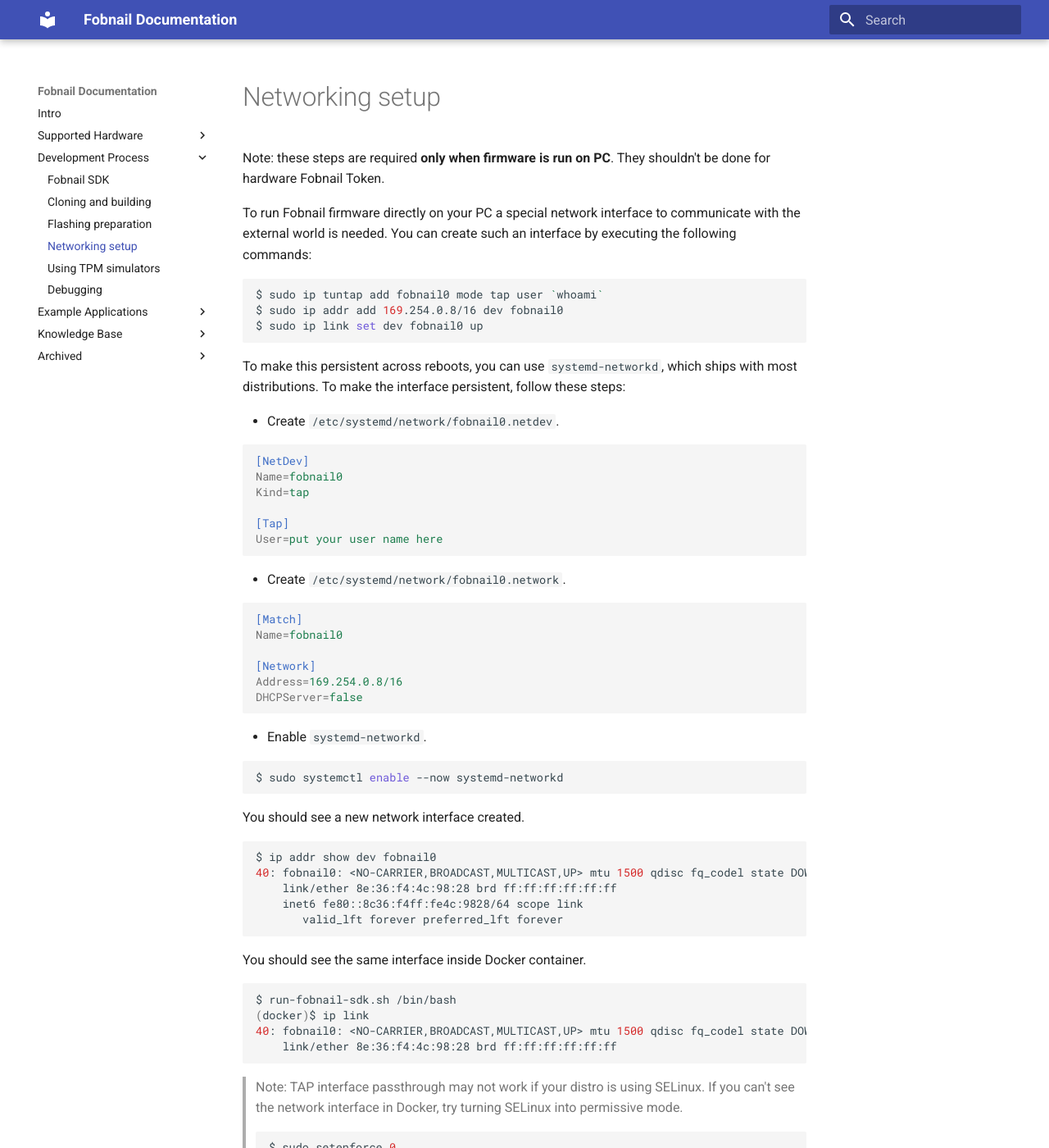
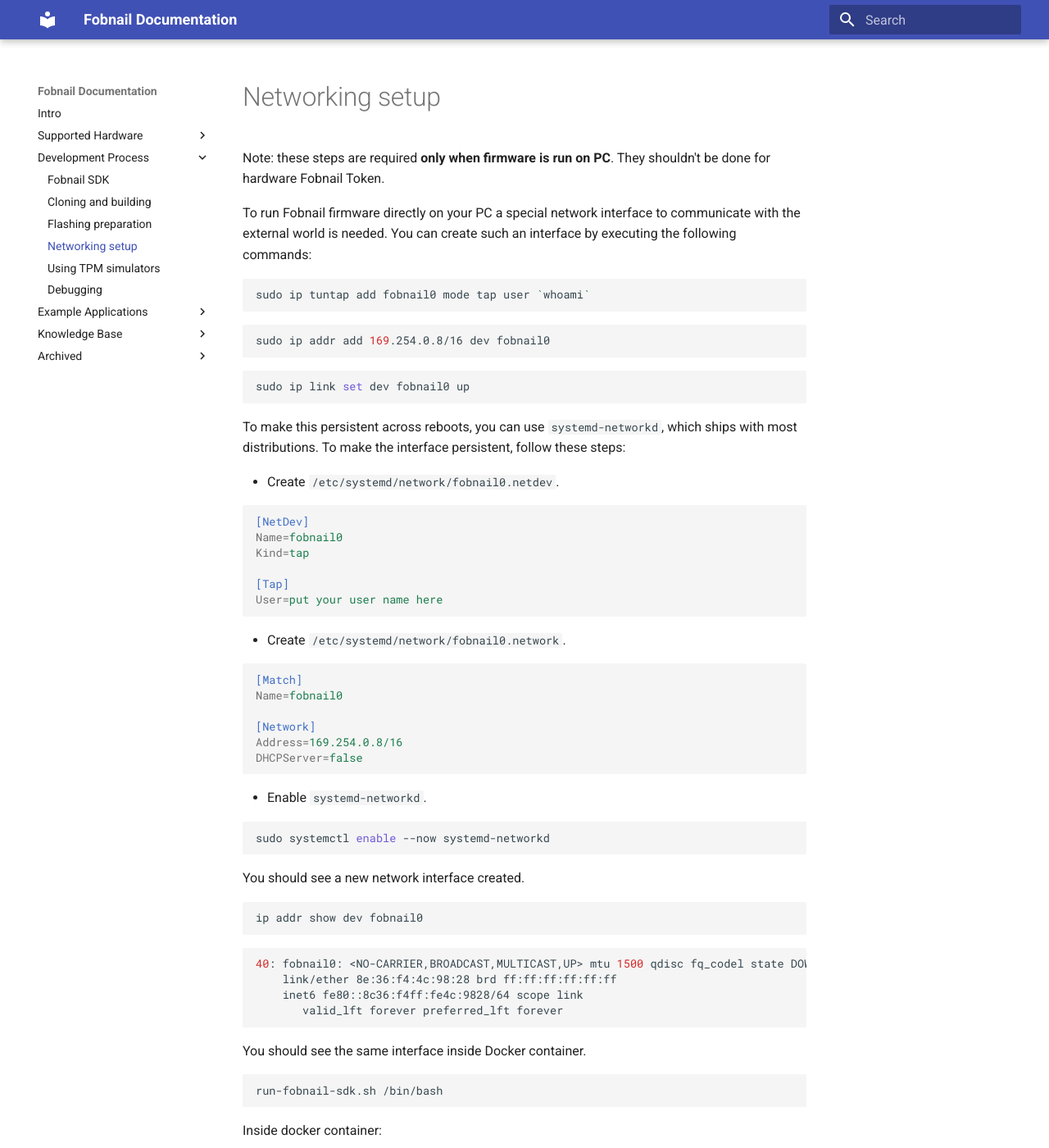
Before and after one commit to fobnail/docs, an MkDocs documentation site: the page built from docs/networking_setup.md, in a window 1280 px wide and 1400 px high. Shown: the whole window at 82% size. Built offline with MkDocs 1.6.1 and Material for MkDocs 9.7.7, drawn with Linux system fonts in a browser that asks for light colours.

Commit message:
docs/networking_setup.md: improve copypasteability
Signed-off-by: Piotr Król <piotr.krol@3mdeb.com>

````diff
--- a/docs/networking_setup.md
+++ b/docs/networking_setup.md
@@ -8,9 +8,15 @@
 by executing the following commands:
 
 ```shell
-$ sudo ip tuntap add fobnail0 mode tap user `whoami`
-$ sudo ip addr add 169.254.0.8/16 dev fobnail0
-$ sudo ip link set dev fobnail0 up
+sudo ip tuntap add fobnail0 mode tap user `whoami`
+```
+
+```shell
+sudo ip addr add 169.254.0.8/16 dev fobnail0
+```
+
+```shell
+sudo ip link set dev fobnail0 up
 ```
 
 To make this persistent across reboots, you can use `systemd-networkd`, which
@@ -42,13 +48,16 @@
 * Enable `systemd-networkd`.
 
   ```shell
-  $ sudo systemctl enable --now systemd-networkd
+  sudo systemctl enable --now systemd-networkd
   ```
 
 You should see a new network interface created.
 
 ```shell
-$ ip addr show dev fobnail0
+ip addr show dev fobnail0
+```
+
+```shell
 40: fobnail0: <NO-CARRIER,BROADCAST,MULTICAST,UP> mtu 1500 qdisc fq_codel state DOWN group default qlen 1000
     link/ether 8e:36:f4:4c:98:28 brd ff:ff:ff:ff:ff:ff
     inet6 fe80::8c36:f4ff:fe4c:9828/64 scope link
@@ -58,8 +67,16 @@
 You should see the same interface inside Docker container.
 
 ```shell
-$ run-fobnail-sdk.sh /bin/bash
-(docker)$ ip link
+run-fobnail-sdk.sh /bin/bash
+```
+
+Inside docker container:
+
+```shell
+ip link show fobnail0
+```
+
+```shell
 40: fobnail0: <NO-CARRIER,BROADCAST,MULTICAST,UP> mtu 1500 qdisc fq_codel state DOWN mode DEFAULT group default qlen 1000
     link/ether 8e:36:f4:4c:98:28 brd ff:ff:ff:ff:ff:ff
 ```
````
